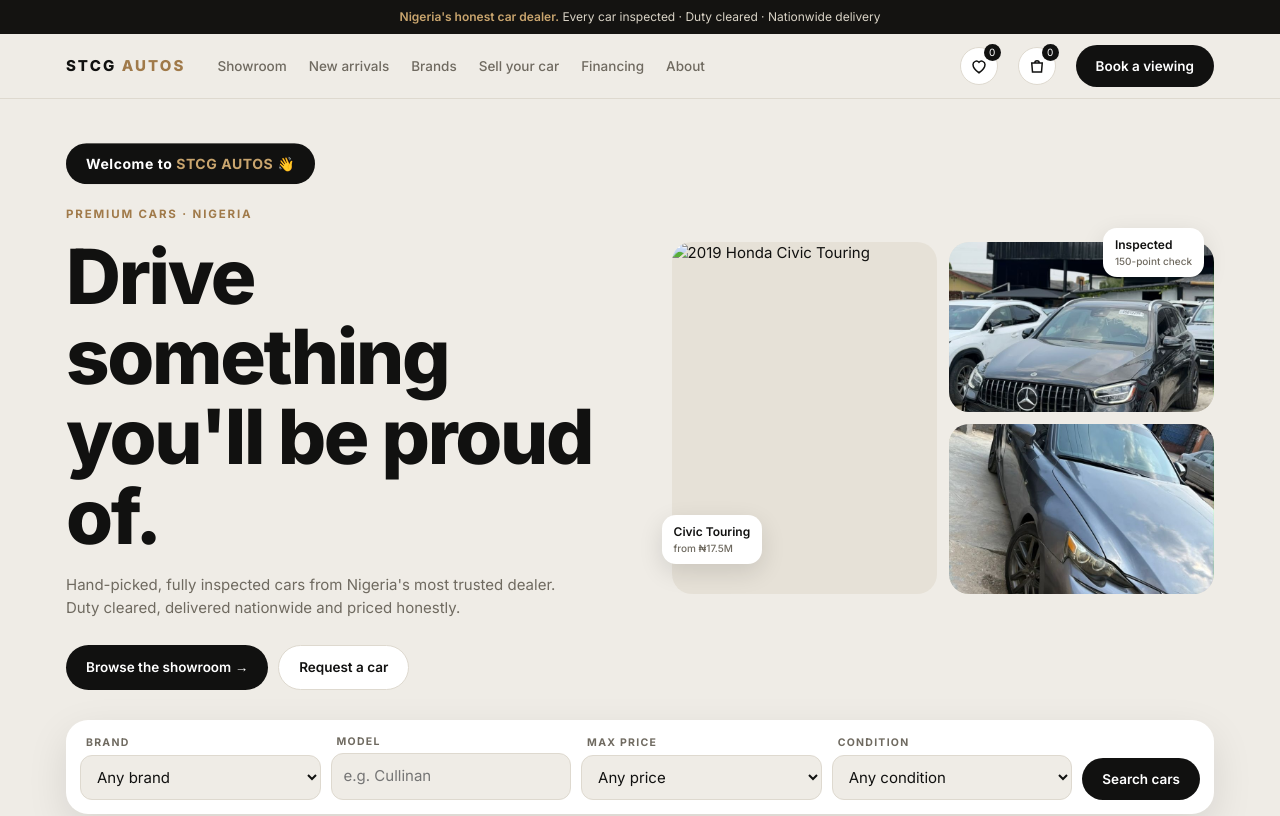
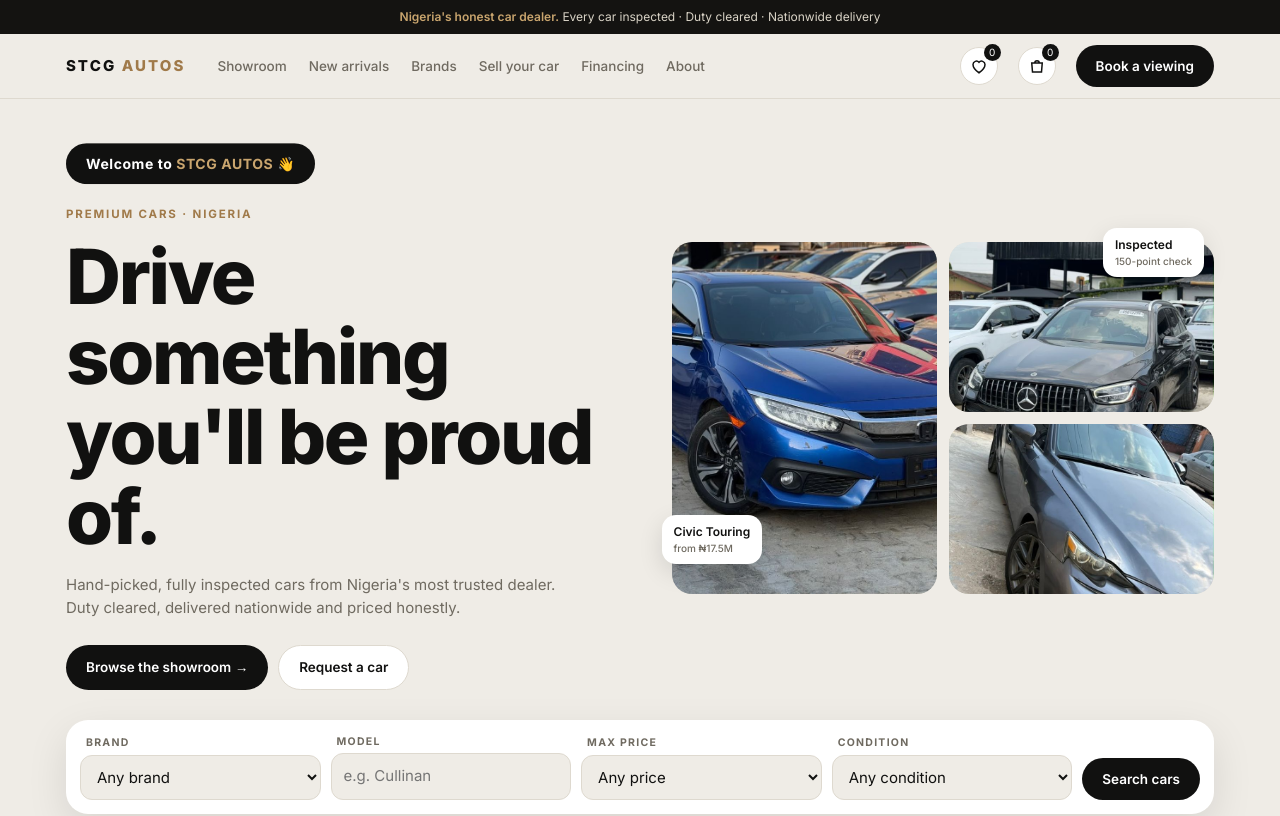
Before and after one commit to OHalimat/stcg-autos, a plain HTML site: page index.html in a window 1280 px wide. Shown: the top 816 px of the page. Drawn offline with Linux system fonts and the light colour scheme; files whose address does not match are found by name.

Commit message:
Add files via upload

```diff
--- a/index.html
+++ b/index.html
@@ -147,14 +147,14 @@ var esc=function(s){return String(s).replace(/[&<>"]/g,function(c){return {"&":"
 var COL={Black:"#1c1c1e",White:"#eceae4",Silver:"#a9acb0",Grey:"#6c7076",Blue:"#2c4a78",Red:"#9b2a2a",Green:"#2f5a45",Brown:"#6b4b32"};
 function C(id,brand,model,year,cond,body,price,color,km,eng,tr,fuel,seats,tag){return {id:id,brand:brand,model:model,year:year,cond:cond,body:body,price:price,color:color,km:km,eng:eng,tr:tr,fuel:fuel,seats:seats,tag:tag||"",photos:null,feats:null,loc:""}}
 var CARS=[
-(function(){var c=C("civic","Honda","Civic Touring",2019,"Foreign used","Sedan",17500000,"Blue",0,"1.5L Turbo","","Petrol",5,"Just arrived");c.km=null;c.photos=["images/civic-1.jpg","images/civic-2.jpg","images/civic-3.jpg","images/civic-4.jpg","images/civic-5.jpg"];c.feats=["Wireless charger","180° camera"];c.loc="Lagos";return c})(),
-(function(){var c=C("gle43","Mercedes-Benz","GLE 43 AMG",2019,"Nigerian used","SUV",43000000,"Silver",0,"3.0L V6 Biturbo","9G-Tronic","Petrol",5,"Just arrived");c.km=null;c.photos=[1,2,3,4,5,6,7,8,9,10].map(function(n){return "images/gle43-"+n+".jpg"});c.feats=["Registered","Fullest option","360° camera","Panoramic roof","Black interior"];c.loc="Lagos";return c})(),
-(function(){var c=C("is250f","Lexus","IS 250 F Sport",2015,"Nigerian used","Sedan",12900000,"Grey",0,"2.5L V6","Automatic","Petrol",5,"Just arrived");c.km=null;c.photos=[1,2,3,4,5,6,7,8,9].map(function(n){return "images/is250-fsport-"+n+".jpg"});c.feats=["Registered","F Sport","AWD","Black interior","Sunroof"];c.loc="Lagos";return c})(),
-(function(){var c=C("es350","Lexus","ES 350",2012,"Foreign used","Sedan",12500000,"Red",0,"3.5L V6","Automatic","Petrol",5,"Just arrived");c.km=null;c.photos=[1,2,3,4,5,6,7,8,9,10,11].map(function(n){return "images/es350-"+n+".jpg"});c.feats=["Clean history","Sunroof","Cream leather interior"];c.loc="Lagos";return c})(),
-(function(){var c=C("glc43","Mercedes-Benz","GLC 43 AMG",2022,"Foreign used","SUV",65000000,"Black",0,"3.0L V6 Biturbo","9G-Tronic","Petrol",5,"Just arrived");c.km=null;c.photos=[1,2,3,4,5,6,7,8,9,10].map(function(n){return "images/glc43-"+n+".jpg"});c.feats=["Black interior","Red seat belts","Clean history"];c.loc="Lagos";return c})(),
-(function(){var c=C("is250c","Lexus","IS 250",2008,"Foreign used","Sedan",9900000,"Grey",0,"2.5L V6","Automatic","Petrol",5,"Just arrived");c.km=null;c.photos=[1,2,3,4,5,6,7,8,9].map(function(n){return "images/is250-grey-"+n+".jpg"});c.feats=["Black interior","Sunroof","Android screen","June 2026 entry"];c.loc="Lagos";return c})(),
-(function(){var c=C("is250b","Lexus","IS 250",2008,"Nigerian used","Sedan",7900000,"Red",0,"2.5L V6","Automatic","Petrol",5,"Just arrived");c.km=null;c.photos=[1,2,3,4,5,6,7,8,9].map(function(n){return "images/is250-2008-"+n+".jpg"});c.feats=["Registered","Sunroof","Android screen","Clean in and out"];c.loc="Lagos";return c})(),
-(function(){var c=C("is250","Lexus","IS 250",2011,"Foreign used","Sedan",12000000,"White",0,"2.5L V6","Automatic","Petrol",5,"Just arrived");c.km=null;c.mileage="183,416 mi";c.photos=[1,2,3,4,5,6,7,8].map(function(n){return "images/lexus-"+n+".jpg"});c.feats=["Rear-wheel drive","Remote starter","Sunroof"];c.loc="Lagos";return c})(),
+(function(){var c=C("civic","Honda","Civic Touring",2019,"Foreign used","Sedan",17500000,"Blue",0,"1.5L Turbo","","Petrol",5,"Just arrived");c.km=null;c.photos=["civic-1.jpg","civic-2.jpg","civic-3.jpg","civic-4.jpg","civic-5.jpg"];c.feats=["Wireless charger","180° camera"];c.loc="Lagos";return c})(),
+(function(){var c=C("gle43","Mercedes-Benz","GLE 43 AMG",2019,"Nigerian used","SUV",43000000,"Silver",0,"3.0L V6 Biturbo","9G-Tronic","Petrol",5,"Just arrived");c.km=null;c.photos=[1,2,3,4,5,6,7,8,9,10].map(function(n){return "gle43-"+n+".jpg"});c.feats=["Registered","Fullest option","360° camera","Panoramic roof","Black interior"];c.loc="Lagos";return c})(),
+(function(){var c=C("is250f","Lexus","IS 250 F Sport",2015,"Nigerian used","Sedan",12900000,"Grey",0,"2.5L V6","Automatic","Petrol",5,"Just arrived");c.km=null;c.photos=[1,2,3,4,5,6,7,8,9].map(function(n){return "is250-fsport-"+n+".jpg"});c.feats=["Registered","F Sport","AWD","Black interior","Sunroof"];c.loc="Lagos";return c})(),
+(function(){var c=C("es350","Lexus","ES 350",2012,"Foreign used","Sedan",12500000,"Red",0,"3.5L V6","Automatic","Petrol",5,"Just arrived");c.km=null;c.photos=[1,2,3,4,5,6,7,8,9,10,11].map(function(n){return "es350-"+n+".jpg"});c.feats=["Clean history","Sunroof","Cream leather interior"];c.loc="Lagos";return c})(),
+(function(){var c=C("glc43","Mercedes-Benz","GLC 43 AMG",2022,"Foreign used","SUV",65000000,"Black",0,"3.0L V6 Biturbo","9G-Tronic","Petrol",5,"Just arrived");c.km=null;c.photos=[1,2,3,4,5,6,7,8,9,10].map(function(n){return "glc43-"+n+".jpg"});c.feats=["Black interior","Red seat belts","Clean history"];c.loc="Lagos";return c})(),
+(function(){var c=C("is250c","Lexus","IS 250",2008,"Foreign used","Sedan",9900000,"Grey",0,"2.5L V6","Automatic","Petrol",5,"Just arrived");c.km=null;c.photos=[1,2,3,4,5,6,7,8,9].map(function(n){return "is250-grey-"+n+".jpg"});c.feats=["Black interior","Sunroof","Android screen","June 2026 entry"];c.loc="Lagos";return c})(),
+(function(){var c=C("is250b","Lexus","IS 250",2008,"Nigerian used","Sedan",7900000,"Red",0,"2.5L V6","Automatic","Petrol",5,"Just arrived");c.km=null;c.photos=[1,2,3,4,5,6,7,8,9].map(function(n){return "is250-2008-"+n+".jpg"});c.feats=["Registered","Sunroof","Android screen","Clean in and out"];c.loc="Lagos";return c})(),
+(function(){var c=C("is250","Lexus","IS 250",2011,"Foreign used","Sedan",12000000,"White",0,"2.5L V6","Automatic","Petrol",5,"Just arrived");c.km=null;c.mileage="183,416 mi";c.photos=[1,2,3,4,5,6,7,8].map(function(n){return "lexus-"+n+".jpg"});c.feats=["Rear-wheel drive","Remote starter","Sunroof"];c.loc="Lagos";return c})(),
 ];
 var BODIES=[],CONDS=[];CARS.forEach(function(c){if(BODIES.indexOf(c.body)<0)BODIES.push(c.body);if(CONDS.indexOf(c.cond)<0)CONDS.push(c.cond)});
 var BRANDS=[];CARS.forEach(function(c){if(BRANDS.indexOf(c.brand)<0)BRANDS.push(c.brand)});BRANDS.sort();
```
